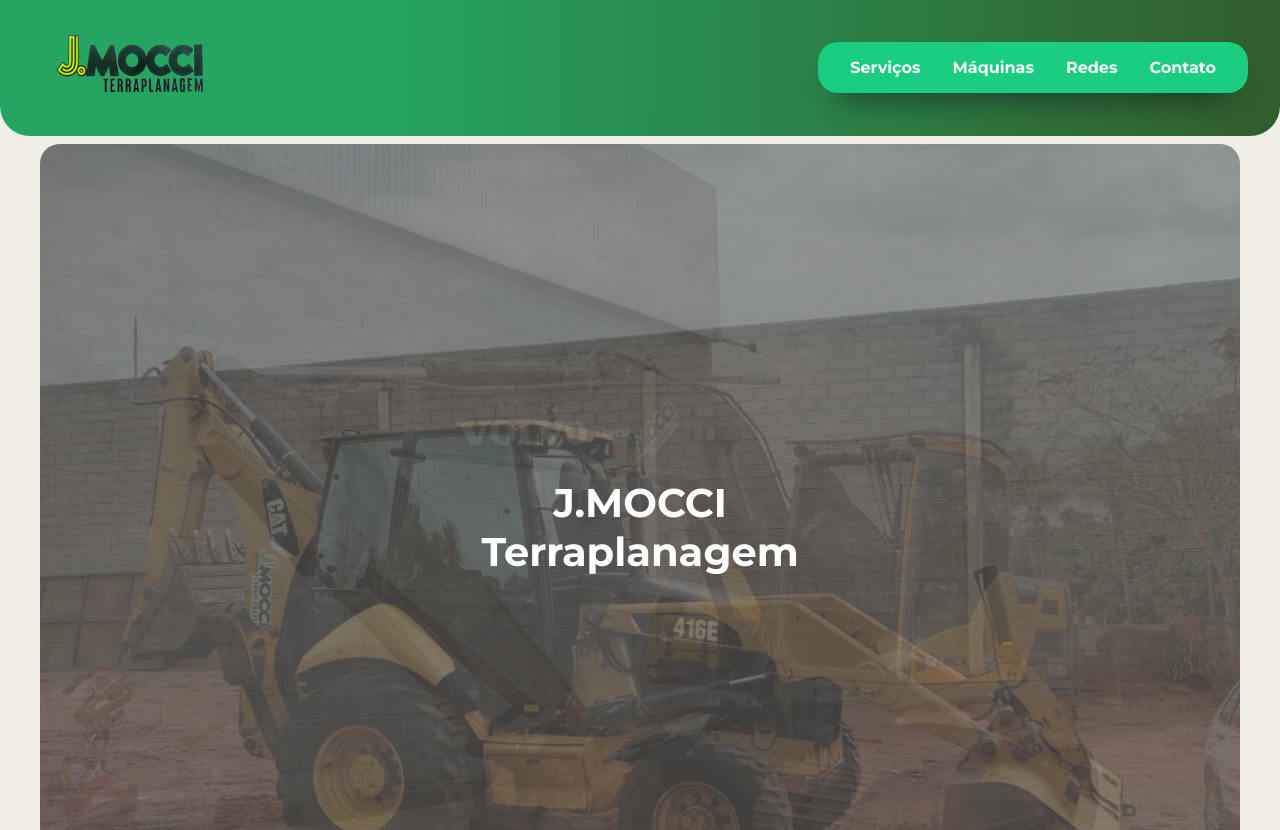
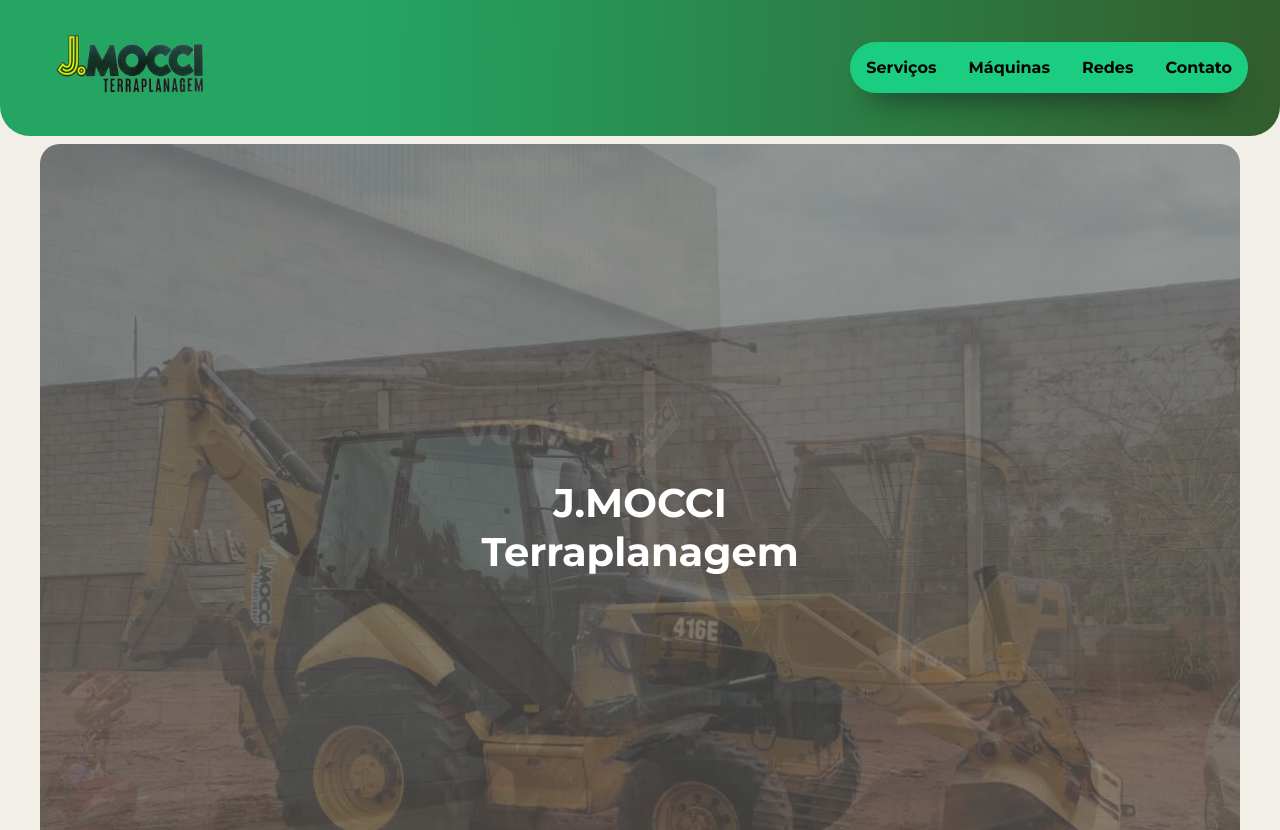
Before and after one commit to AlmirJrDev/JMOCCITERRAPLANAGEM, a React (Vite) app: page / in a window 1280 px wide. Shown: the top 830 px of the page. Built offline with nearby package versions, Linux system fonts and the light colour scheme; what @lordicon/element would draw is missing.

Commit message:
feat: change navbar for better seo

```diff
--- a/src/components/Header/index.tsx
+++ b/src/components/Header/index.tsx
@@ -8,11 +8,14 @@
         <img src={Logo} alt="" />
       </DivImg>
       <UlGroup>
-        <a href="#service">Serviços</a>
-        <a href="#machine">Máquinas</a>
-        <a href="#medias">Redes</a>
-        <a href="#contato">Contato</a>
-      </UlGroup>
+  <ul>
+    <li><a href="#service">Serviços</a></li>
+    <li><a href="#machine">Máquinas</a></li>
+    <li><a href="#medias">Redes</a></li>
+    <li><a href="#contato">Contato</a></li>
+  </ul>
+</UlGroup>
+
 
     </HeaderDiv>
   )
--- a/src/components/Header/style.ts
+++ b/src/components/Header/style.ts
@@ -97,20 +97,33 @@
 
   }
 `
-export const UlGroup = styled.div`
+export const UlGroup = styled.nav`
 
 background: #1acd81;
 box-shadow: rgb(1, 1, 17) 0px 20px 30px -20px;
- padding: 1rem;
-border-radius: 20px;
+
+border-radius: 2rem;
  margin-right: 2rem;
 
 
+
+ul{
+  padding: 1rem;
+  gap: 2rem;
+  display: flex;
+ align-items: center;
+ justify-content: center;
+  margin: 0 auto ;
+
+}
+li{
+
+}
 a{
 
 
   color: white;
-  margin: 1rem 1rem;
+
   text-decoration: none;
   font-weight: bold;
 
```
